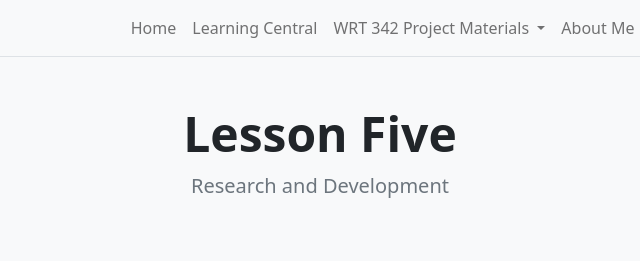
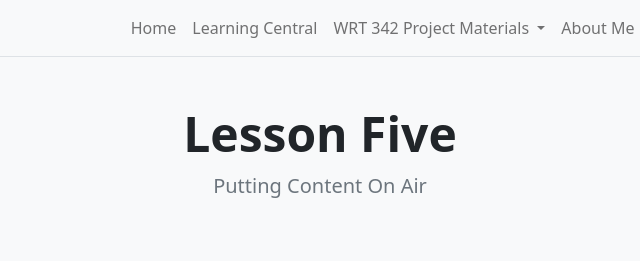
Before and after one commit to flyingtjo/Tylers-Guide-To-Day-Reporting.io, a plain HTML site: page DigitalWritingWebsite/lesson5.html in a window 1280 px wide. Shown: the top 261 px of the page, 320-960 px from the left. Drawn offline with nearby package versions, Linux system fonts and the light colour scheme.

Commit message:
title fix

```diff
--- a/DigitalWritingWebsite/lesson5.html
+++ b/DigitalWritingWebsite/lesson5.html
@@ -46,7 +46,7 @@
 <div class="bg-light py-5 border-bottom">
   <div class="container text-center">
     <h1 class="display-5 fw-bold">Lesson Five</h1>
-    <p class="lead text-muted">Research and Development</p>
+    <p class="lead text-muted">Putting Content On Air</p>
   </div>
 </div>
 
```
